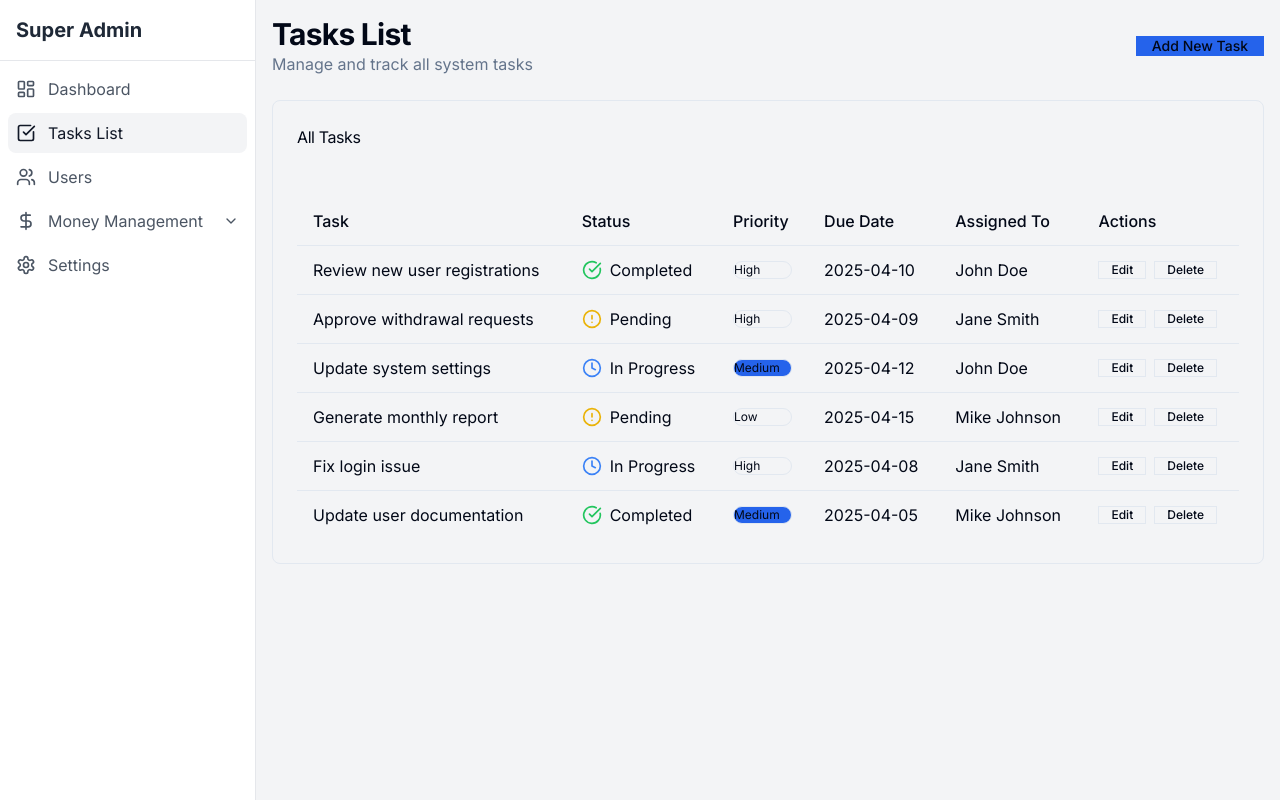
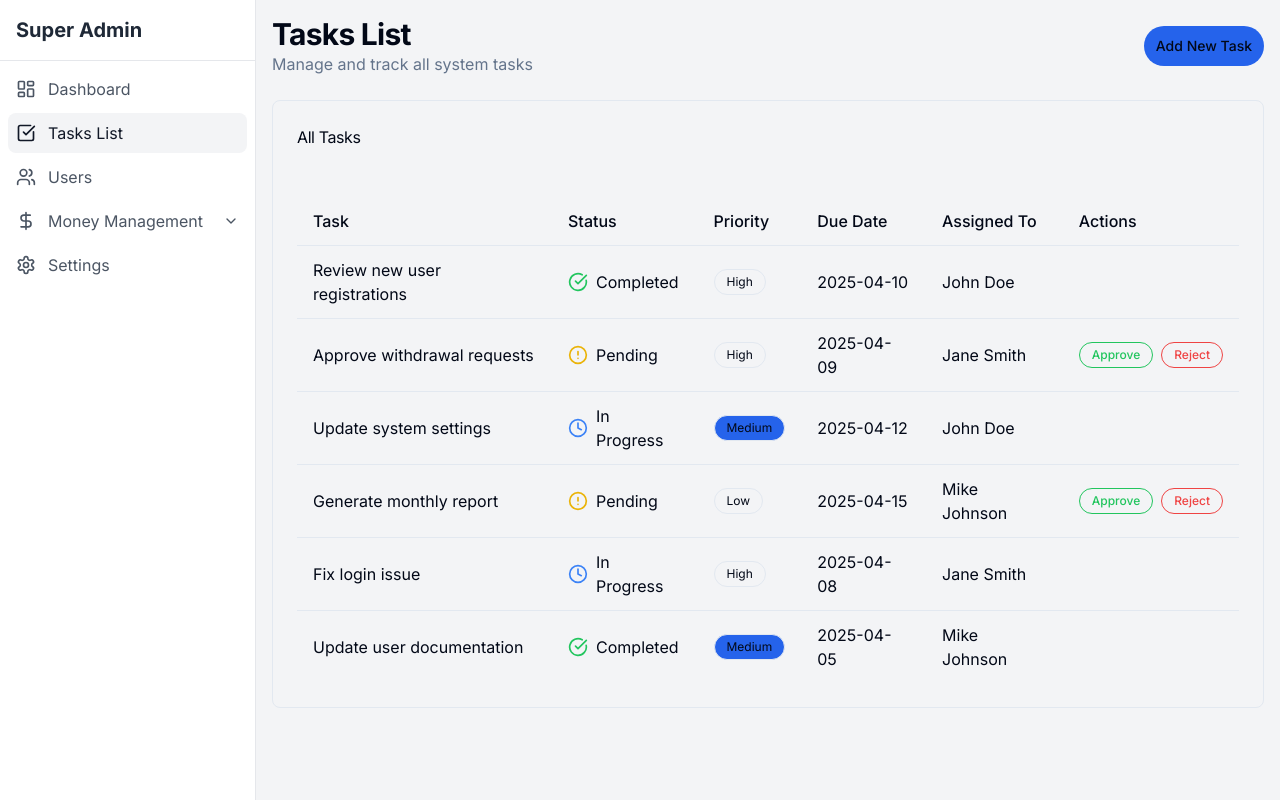
Before and after one commit to vicky-masai/apto_works, a Next.js app in the folder admin-panel/: page /tasks in a window 1280 px wide. Built offline with nearby package versions, Linux system fonts and the light colour scheme.

Commit message:
Admin updates

```diff
--- a/admin-panel/app/money/added/page.jsx
+++ b/admin-panel/app/money/added/page.jsx
@@ -95,7 +95,7 @@ export default function AddedMoneyPage() {
         return <Badge className="w-fit bg-green-500 px-3 py-1 text-white">Completed</Badge>
       case "pending":
         return (
-          <Badge variant="outline" className="text-yellow-500 border-yellow-500">
+          <Badge variant="outline" className="w-fit px-3 py-1 text-yellow-500 border-yellow-500">
             Pending
           </Badge>
         )
@@ -155,7 +155,7 @@ export default function AddedMoneyPage() {
                     <td className="py-3 px-4">{getStatusBadge(transaction.status)}</td>
                     <td className="py-3 px-4">
                       <div className="flex gap-2">
-                        <Button variant="outline" size="sm">
+                        <Button className="w-fit px-3 py-1 rounded-full" variant="outline" size="sm">
                           View
                         </Button>
                       </div>
--- a/admin-panel/app/money/withdraw/page.jsx
+++ b/admin-panel/app/money/withdraw/page.jsx
@@ -107,15 +107,15 @@ export default function WithdrawMoneyPage() {
   const getStatusBadge = (status) => {
     switch (status) {
       case "approved":
-        return <Badge className="bg-green-500">Approved</Badge>
+        return <Badge className="w-fit px-3 py-1 bg-green-500">Approved</Badge>
       case "pending":
         return (
-          <Badge variant="outline" className="text-yellow-500 border-yellow-500">
+          <Badge variant="outline" className="w-fit px-3 py-1 text-yellow-500 border-yellow-500">
             Pending
           </Badge>
         )
       case "rejected":
-        return <Badge variant="destructive">Rejected</Badge>
+        return <Badge className="w-fit px-3 py-1" variant="destructive">Rejected</Badge>
       default:
         return null
     }
@@ -142,15 +142,15 @@ export default function WithdrawMoneyPage() {
           <h1 className="text-3xl font-bold tracking-tight">Withdraw Money Requests</h1>
           <p className="text-muted-foreground">Manage withdrawal requests from users</p>
         </div>
-        <Button>Export Data</Button>
+        <Button className="w-fit px-3 py-1 rounded-full">Export Data</Button>
       </div>
 
       <div className="flex items-center gap-2 max-w-sm">
-        <div className="relative flex-1">
+        <div className="relative flex items-center justify-center w-full h-10">
           <Search className="absolute left-2.5 top-2.5 h-4 w-4 text-muted-foreground" />
           <Input type="search" placeholder="Search withdrawals..." className="pl-8" />
         </div>
-        <Button variant="outline">Filter</Button>
+        <Button className="w-fit px-5 py-1 rounded-full" variant="outline">Filter</Button>
       </div>
 
       <Card>
@@ -189,7 +189,7 @@ export default function WithdrawMoneyPage() {
                             <Button
                               variant="outline"
                               size="sm"
-                              className="w-fit px-3 py-1 text-green-500 border-green-500 hover:bg-green-50"
+                              className="w-fit px-3 py-1 text-green-500 border-green-500 hover:bg-green-50 rounded-2xl"
                               onClick={() => {
                                 setSelectedWithdrawal(withdrawal)
                                 setIsApproveDialogOpen(true)
@@ -200,7 +200,7 @@ export default function WithdrawMoneyPage() {
                             <Button
                               variant="outline"
                               size="sm"
-                              className="text-red-500 border-red-500 hover:bg-red-50"
+                              className="text-red-500 border-red-500 hover:bg-red-50 rounded-2xl"
                               onClick={() => {
                                 setSelectedWithdrawal(withdrawal)
                                 setIsRejectDialogOpen(true)
@@ -210,7 +210,7 @@ export default function WithdrawMoneyPage() {
                             </Button>
                           </>
                         )}
-                        <Button variant="outline" size="sm">
+                        <Button className="w-fit px-3 py-1 rounded-full" variant="outline" size="sm">
                           View
                         </Button>
                       </div>
--- a/admin-panel/app/tasks/page.jsx
+++ b/admin-panel/app/tasks/page.jsx
@@ -1,7 +1,18 @@
+"use client"
 import { Card, CardContent, CardHeader, CardTitle } from "@/components/ui/card"
 import { Button } from "@/components/ui/button"
 import { Badge } from "@/components/ui/badge"
 import { CheckCircle, Clock, AlertCircle } from "lucide-react"
+import { useState } from "react"
+import {
+  Dialog,
+  DialogContent,
+  DialogDescription,
+  DialogFooter,
+  DialogHeader,
+  DialogTitle,
+} from "@/components/ui/dialog"
+import { Input } from "@/components/ui/input"
 
 export default function TasksPage() {
   // Mock data for tasks
@@ -56,6 +67,10 @@ export default function TasksPage() {
     },
   ]
 
+  const [isRejectDialogOpen, setIsRejectDialogOpen] = useState(false)
+  const [selectedTask, setSelectedTask] = useState(null)
+  const [rejectComment, setRejectComment] = useState("")
+
   const getStatusIcon = (status) => {
     switch (status) {
       case "completed":
@@ -85,14 +100,19 @@ export default function TasksPage() {
   const getPriorityBadge = (priority) => {
     switch (priority) {
       case "high":
-        return <Badge variant="destructive">High</Badge>
+        return <Badge className="w-fit px-3 py-1 rounded-full" variant="destructive">High</Badge>
       case "medium":
-        return <Badge variant="default">Medium</Badge>
+        return <Badge className="w-fit px-3 py-1 rounded-full" variant="default">Medium</Badge>
       case "low":
-        return <Badge variant="outline">Low</Badge>
+        return <Badge className="w-fit px-3 py-1 rounded-full" variant="outline">Low</Badge>
       default:
         return null
     }
+  }
+
+  const handleReject = (task) => {
+    setSelectedTask(task)
+    setIsRejectDialogOpen(true)
   }
 
   return (
@@ -102,7 +122,7 @@ export default function TasksPage() {
           <h1 className="text-3xl font-bold tracking-tight">Tasks List</h1>
           <p className="text-muted-foreground">Manage and track all system tasks</p>
         </div>
-        <Button>Add New Task</Button>
+        <Button className="w-fit px-3 py-1 rounded-full">Add New Task</Button>
       </div>
 
       <Card>
@@ -137,12 +157,25 @@ export default function TasksPage() {
                     <td className="py-3 px-4">{task.assignedTo}</td>
                     <td className="py-3 px-4">
                       <div className="flex gap-2">
-                        <Button variant="outline" size="sm">
-                          Edit
-                        </Button>
-                        <Button variant="outline" size="sm">
-                          Delete
-                        </Button>
+                        {task.status === "pending" && (
+                          <>
+                            <Button
+                              variant="outline"
+                              size="sm"
+                              className="w-fit px-3 py-1 text-green-500 border-green-500 hover:bg-green-50 rounded-full"
+                            >
+                              Approve
+                            </Button>
+                            <Button
+                              variant="outline"
+                              size="sm"
+                              className="text-red-500 border-red-500 hover:bg-red-50 rounded-full"
+                              onClick={() => handleReject(task)}
+                            >
+                              Reject
+                            </Button>
+                          </>
+                        )}
                       </div>
                     </td>
                   </tr>
@@ -152,6 +185,44 @@ export default function TasksPage() {
           </div>
         </CardContent>
       </Card>
+
+      {/* Reject Dialog */}
+      <Dialog open={isRejectDialogOpen} onOpenChange={setIsRejectDialogOpen}>
+        <DialogContent>
+          <DialogHeader>
+            <DialogTitle>Reject Task</DialogTitle>
+            <DialogDescription>Please provide a reason for rejecting this task.</DialogDescription>
+          </DialogHeader>
+          {selectedTask && (
+            <div className="py-4">
+              <p>
+                <strong>Task:</strong> {selectedTask.title}
+              </p>
+              <Input
+                type="text"
+                placeholder="Enter rejection reason..."
+                value={rejectComment}
+                onChange={(e) => setRejectComment(e.target.value)}
+                className="mt-2"
+              />
+            </div>
+          )}
+          <DialogFooter>
+            <Button variant="outline" onClick={() => setIsRejectDialogOpen(false)}>
+              Cancel
+            </Button>
+            <Button
+              className="bg-red-500 hover:bg-red-600"
+              onClick={() => {
+                // Handle rejection logic here
+                setIsRejectDialogOpen(false)
+              }}
+            >
+              Reject
+            </Button>
+          </DialogFooter>
+        </DialogContent>
+      </Dialog>
     </div>
   )
 }
--- a/admin-panel/app/users/page.jsx
+++ b/admin-panel/app/users/page.jsx
@@ -41,12 +41,12 @@ export default function UsersPage() {
   const getStatusBadge = (status) => {
     switch (status) {
       case "active":
-        return <Badge className="bg-green-500">Active</Badge>
+        return <Badge className="w-fit px-3 py-1 rounded-full bg-green-500">Active</Badge>
       case "inactive":
-        return <Badge variant="secondary">Inactive</Badge>
+        return <Badge className="w-fit px-3 py-1 rounded-full" variant="secondary">Inactive</Badge>
       case "pending":
         return (
-          <Badge variant="outline" className="text-yellow-500 border-yellow-500">
+          <Badge variant="outline" className="w-fit px-3 py-1 rounded-full text-yellow-500 border-yellow-500">
             Pending
           </Badge>
         )
@@ -62,7 +62,7 @@ export default function UsersPage() {
           <h1 className="text-3xl font-bold tracking-tight">Users</h1>
           <p className="text-muted-foreground">Manage system users and their permissions</p>
         </div>
-        <Button>Add New User</Button>
+        <Button className="w-fit px-3 py-1 rounded-full">Add New User</Button>
       </div>
 
       <div className="flex items-center gap-2 max-w-sm">
@@ -100,10 +100,10 @@ export default function UsersPage() {
                     <td className="py-3 px-4">{user.joinDate}</td>
                     <td className="py-3 px-4">
                       <div className="flex gap-2">
-                        <Button variant="outline" size="sm">
+                        <Button className="w-fit px-3 py-1 rounded-full" variant="outline" size="sm">
                           Edit
                         </Button>
-                        <Button variant="outline" size="sm">
+                        <Button className="w-fit px-3 py-1 rounded-full text-red-500 border-red-500 hover:bg-red-50" variant="outline" size="sm">
                           Delete
                         </Button>
                       </div>
```
